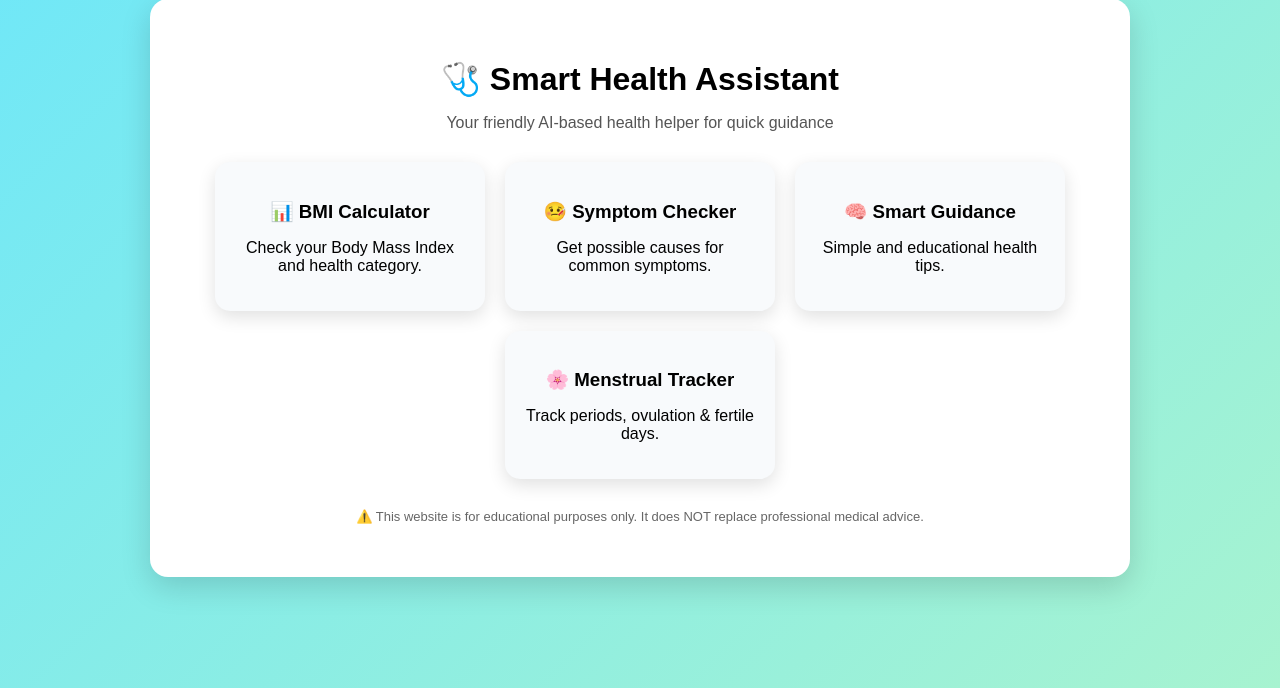
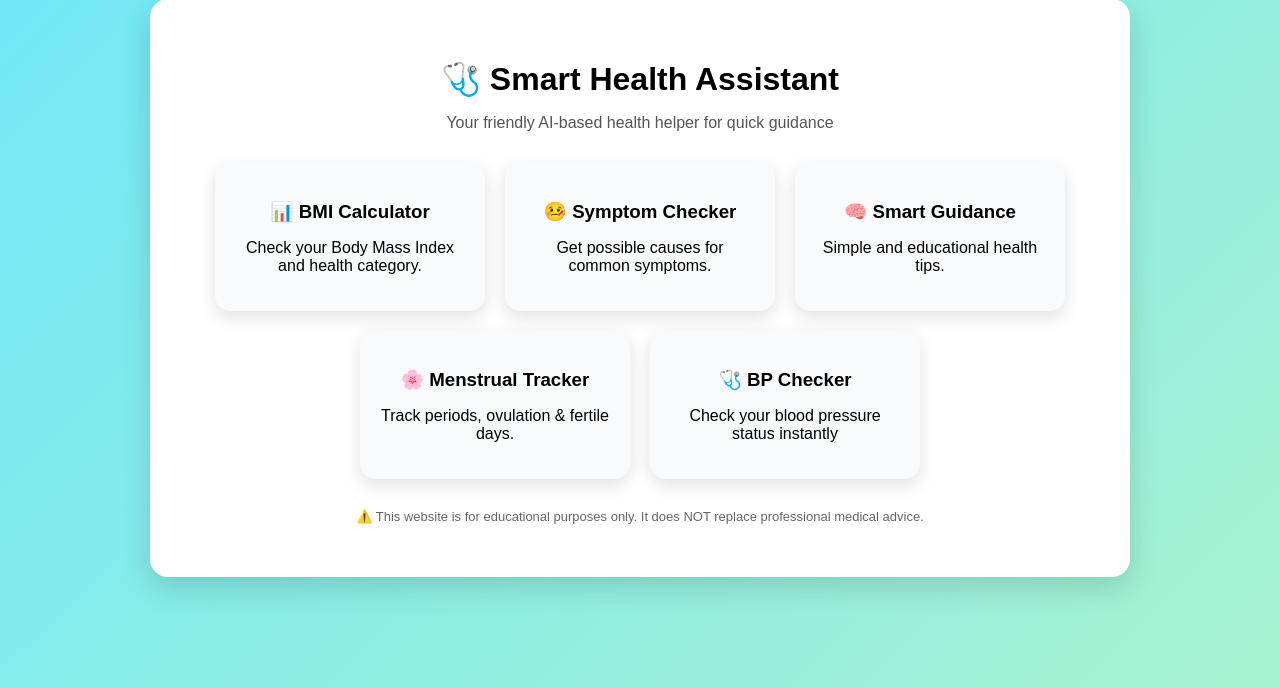
Before and after one commit to sanaayisha659-netizen/smart-health-assistant, a Flask app: page / in a window 1280 px wide. Shown: the part 112-800 px from the top of the page. Run offline with Flask 3, Linux system fonts and the light colour scheme.

Commit message:
Update index.html

```diff
--- a/templates/index.html
+++ b/templates/index.html
@@ -37,6 +37,10 @@
                 <p>Track periods, ovulation & fertile days.</p>
             </a>
 
+            <a href="/bp" class="card">
+                <h3>🩺 BP Checker</h3>
+                <p>Check your blood pressure status instantly</p>
+            </a>
 
         </div>
 
```
